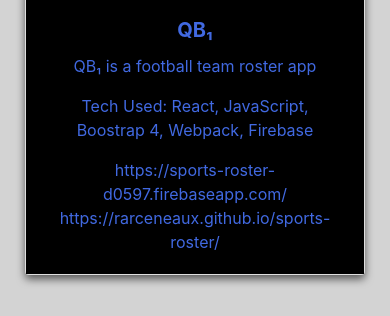
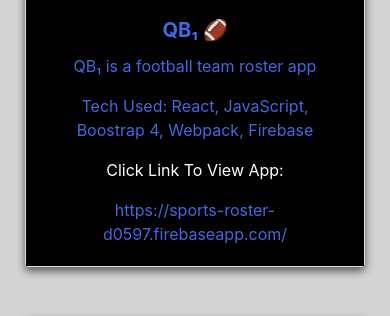
Before and after one commit to rarceneaux/e10-personal, a website built with webpack: page src/index.html in a window 390 px wide. Both pictures are taken after a click on the link "Projects". Shown: the part 472-788 px from the top of the page. Built offline with nearby package versions, Linux system fonts and the light colour scheme; some packages are replaced by stand-ins of ours; no server answers; grey boxes are pictures that could not be loaded; files whose address does not match are found by name.

Commit message:
update email and projects

```diff
--- a/db/projects.json
+++ b/db/projects.json
@@ -1,112 +1,38 @@
 {
   "project1": {
-    "title": "QB₁",
+    "title": "QB₁ 🏈",
     "screenshot": "https://reactnativestarter-hosting-mobilehub-132039435.s3.amazonaws.com/QB1.png",
     "description": "QB₁ is a football team roster app",
     "technologiesUsed": "React, JavaScript, Boostrap 4, Webpack, Firebase",
     "avaiable": true,
     "url": "https://sports-roster-d0597.firebaseapp.com/",
-    "githubUrl": "https://rarceneaux.github.io/sports-roster/",
     "id": "project1"
   },
   "project2": {
-    "title": "Pet Adoption",
-    "screenshot": "https://reactnativestarter-hosting-mobilehub-132039435.s3.amazonaws.com/Pets.png",
-    "description": "This project is a simple example of event listeners on the pet buttons. The functionality of this project is the ability to filter the pets array down to the selected pet on the click event.",
-    "technologiesUsed": "HTML, CSS, Flexbox, Version Control with Github",
-    "avaiable": true,
-    "url": "https://rarceneaux.github.io/pet-adoption/",
-    "githubUrl": "https://github.com/rarceneaux/pet-adoption",
-    "id": "project2"
-  },
-  "project3": {
-    "title": "Sorting Hat",
-    "screenshot": "https://reactnativestarter-hosting-mobilehub-132039435.s3.amazonaws.com/Sorting+Hat.png",
-    "description": "This project is a example of adding an student to one of the four houses at Hogwarts. ",
-    "technologiesUsed": "HTML, CSS, Flexbox, Version Control with Github",
-    "avaiable": true,
-    "url": "https://rarceneaux.github.io/Sorting-Hat-e10/",
-    "githubUrl": "https://github.com/rarceneaux/Sorting-Hat-e10",
-    "id": "project3"
-  },
-  "project4": {
-    "title": "Temperature Converter",
-    "screenshot": "https://reactnativestarter-hosting-mobilehub-132039435.s3.amazonaws.com/Temp+Converter.png",
-    "description": "This project is a simple Celsius/Fahrenheit Converter.",
-    "technologiesUsed": "HTML, CSS, JavaScript, Bootstrap 4 Version Control with Github",
-    "avaiable": true,
-    "url": "https://rarceneaux.github.io/temperature-converter/",
-    "githubUrl": "https://github.com/rarceneaux/temperature-converter",
-    "id": "project4"
-  },
-  "project5": {
-    "title": "Sandwich Maker",
-    "screenshot": "https://reactnativestarter-hosting-mobilehub-132039435.s3.amazonaws.com/Sandwich.png",
-    "description": "The sandwich maker project displays the selection of the user, the ability to review, and complete order their order.",
-    "technologiesUsed": "HTML, CSS, JavaScript, Bootstrap 4 Version Control with Github",
-    "avaiable": true,
-    "url": "https://rarceneaux.github.io/sandwich-maker/",
-    "githubUrl": "https://github.com/rarceneaux/sandwich-maker",
-    "id": "project5"
-  },
-  "project6": {
-    "title": "Tamagotchi",
-    "screenshot": "https://reactnativestarter-hosting-mobilehub-132039435.s3.amazonaws.com/Tamg.png",
-    "description": "This application is a less realistic remake of the mid-ninties fad Tamagotchi.",
-    "technologiesUsed": "HTML, CSS, JavaScript",
-    "avaiable": true,
-    "url": "https://rarceneaux.github.io/Tamagotchi/",
-    "githubUrl": "https://github.com/rarceneaux/Tamagotchi",
-    "id": "project6"
-  },
-  "project7": {
-    "title": "Solar System",
+    "title": "Solar 🌎 System",
     "screenshot": "https://reactnativestarter-hosting-mobilehub-132039435.s3.amazonaws.com/Solar+System.png",
     "description": "This application is small educational tool designed to help young kids learn about the Solar System ",
     "technologiesUsed": "HTML, CSS, JavaScript, Jquery, Boostrap 4, Webpack",
     "avaiable": true,
     "url": "https://solar-system-fa95a.firebaseapp.com",
-    "githubUrl": "https://github.com/rarceneaux/solar-system",
-    "id": "project7"
+    "id": "project2"
   },
-  "project8": {
-    "title": "Pinterest",
-    "screenshot": "https://reactnativestarter-hosting-mobilehub-132039435.s3.amazonaws.com/Pinterest.png",
-    "description": "Not so much Pinterest but it's a try ",
-    "technologiesUsed": "HTML, CSS, JavaScript, Jquery, Boostrap 4, Webpack, Firebase",
-    "avaiable": true,
-    "url": "https://rarceneaux.github.io/Pinterest/",
-    "githubUrl": "https://github.com/rarceneaux/Pinterest",
-    "id": "project8"
-  },
-  "project9": {
-    "title": "PanAM",
+  "project3": {
+    "title": "PanAM ✈️",
     "screenshot": "https://reactnativestarter-hosting-mobilehub-132039435.s3.amazonaws.com/PanAm.png",
     "description": "Team Project- Airport Firm Centralized Operational System",
     "technologiesUsed": "HTML, CSS, JavaScript, Jquery, Boostrap 4, Webpack, Firebase",
     "avaiable": true,
     "url": "https://nutshell-panam.firebaseapp.com/",
-    "githubUrl": "https://github.com/nss-evening-cohort-10/nutshell-panam-airlines",
-    "id": "project9"
+    "id": "project3"
   },
-  "project10": {
-    "title": "Star Destroyer",
+  "project4": {
+    "title": "Star Destroyer 🚀",
     "screenshot": "https://reactnativestarter-hosting-mobilehub-132039435.s3.amazonaws.com/Star-Destroyer.png",
     "description": "Team Project- The Saga ends here Luke Skywalker Public Enemy #1",
     "technologiesUsed": "HTML, CSS, JavaScript, Jquery, Boostrap 4, Webpack, Firebase",
     "avaiable": true,
     "url": "https://nutshell-star-destroyer.firebaseapp.com/",
-    "githubUrl": "https://github.com/nss-evening-cohort-10/nutshell-star-destroyer",
-    "id": "project10"
-  },
-  "project11": {
-  "title": "Product Cards",
-  "screenshot": "https://reactnativestarter-hosting-mobilehub-132039435.s3.amazonaws.com/ProductCards.png",
-  "description": "This project is a simple example of a static website containing product cards hard coded to display on the page using Flexbox",
-  "technologiesUsed": "HTML, CSS, Flexbox, Version Control with Github",
-  "avaiable": true,
-  "url": "https://rarceneaux.github.io/product-cards/",
-  "githubUrl": "https://rarceneaux.github.io/product-cards/",
-  "id": "project11"
+    "id": "project4"
+  }
 }
-}
--- a/src/index.html
+++ b/src/index.html
@@ -61,7 +61,8 @@
       <a href="https://www.linkedin.com/in/raymond-arceneaux-mba-99a070156/"><i class="fab fa-linkedin fa-3x"></i></a>
       <a href="https://github.com/rarceneaux"><i class="fab fa-github-square fa-3x"></i></a>
     </div>
-    <p class="text-center">©  2019 Raymond Arceneaux, MBA 💻 NSS e10</p>
+    <a id="email" href="mailto:dev@raymond.arceneaux.com"><i class="fas fa-envelope fa-3x"></i></a>
+    <p class="text-center">©  2020 www.raymondarceneaux.com 💻</p>
    </footer>
     <!-- TODO: Fill in contact info here: Include things like email, LinkedIn, Twitter and GitHub links. -->
   </div>
--- a/src/javascripts/components/projectCard/projectCard.js
+++ b/src/javascripts/components/projectCard/projectCard.js
@@ -14,8 +14,8 @@
           <h5 class="card-title">${project.title}</h5>
           <p class="card-text">${project.description}</p>
           <p class="card-text">Tech Used: ${project.technologiesUsed}</p>
+          <p id="app">Click Link To View App:</p>
           <a class="card-text" href="${project.url}">${project.url}</a>
-          <a class="card-text" href="${project.githubUrl}">${project.githubUrl}</a>
         </div>
       </div>`;
       });
--- a/src/javascripts/components/projectCard/projectCard.scss
+++ b/src/javascripts/components/projectCard/projectCard.scss
@@ -5,3 +5,7 @@
 .card-text, .card-title{
   color:royalblue;
 }
+
+#app{
+  color:white;
+}
--- a/src/styles/main.scss
+++ b/src/styles/main.scss
@@ -119,3 +119,7 @@
 #me{
   border-radius: 25px;
 }
+
+#email{
+  text-align: center;
+}
```
